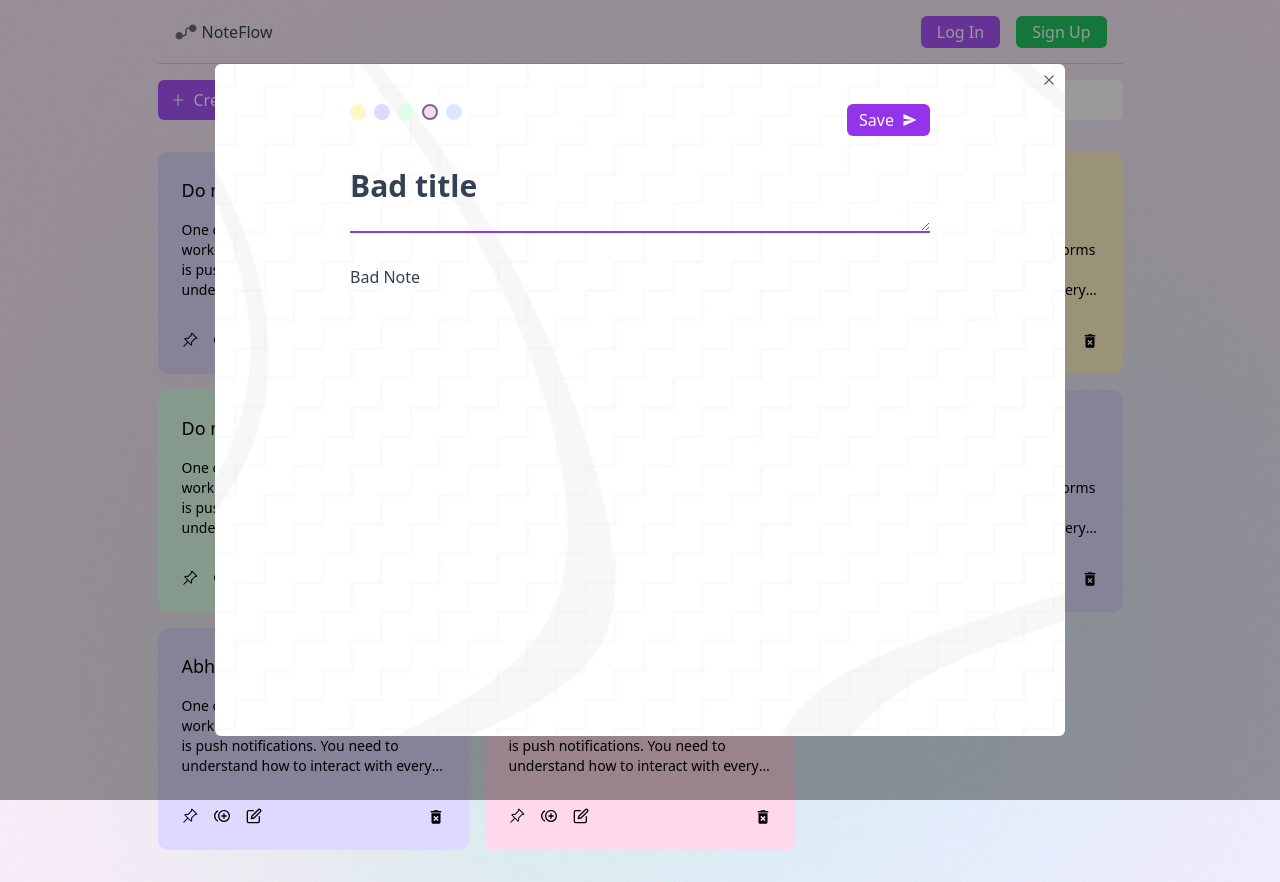
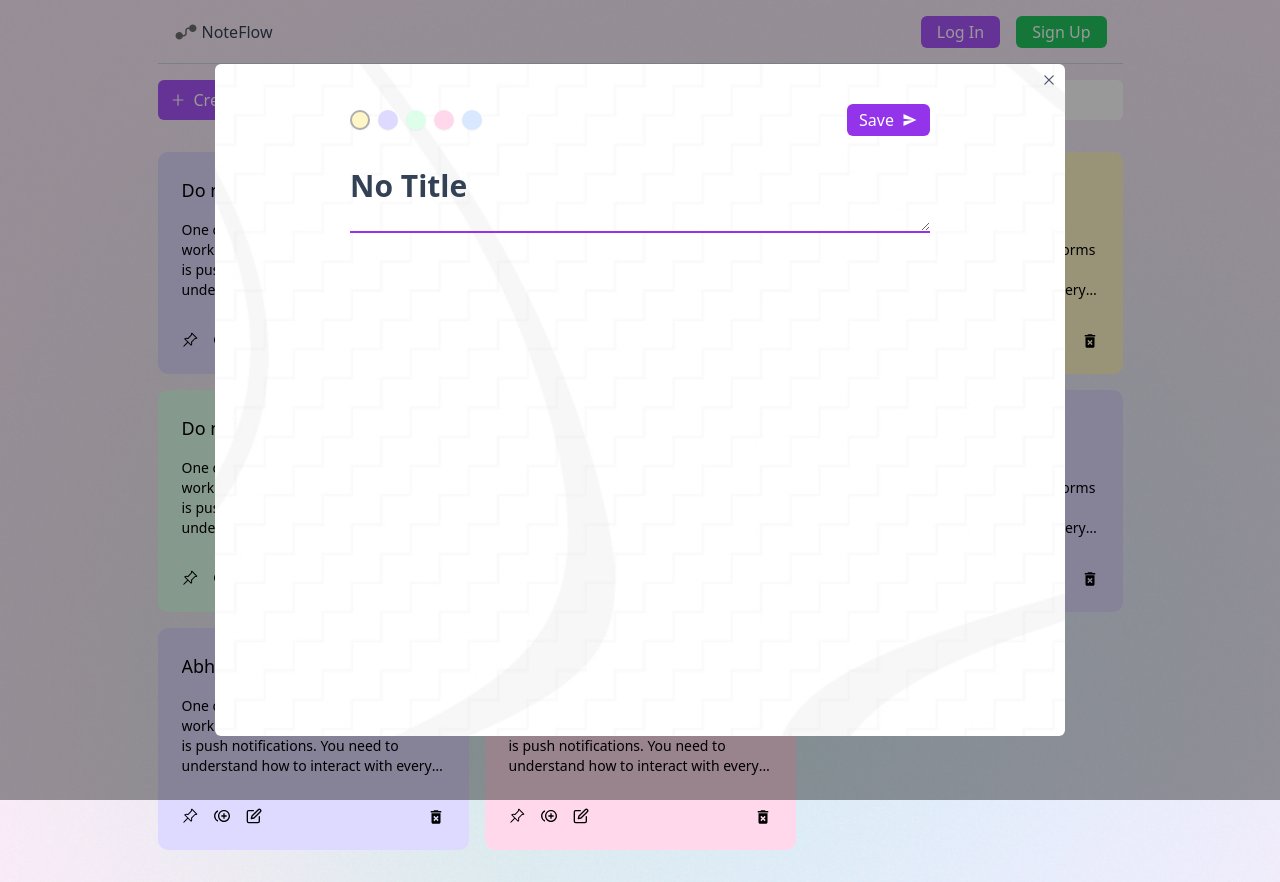
Before and after one commit to abh1sh3kk/NoteFlow, a React (Vite) app in the folder client/: page /notes in a window 1280 px wide. Both pictures are taken after typing "Sample" into the empty fields and a click on the button "Create a note". Built offline with nearby package versions, Linux system fonts and the light colour scheme.

Commit message:
Feature: Add change color feature

```diff
--- a/client/src/components/Colors/Colors.tsx
+++ b/client/src/components/Colors/Colors.tsx
@@ -1,16 +1,39 @@
-import React from "react";
+import React, { useState } from "react";
 
 function Colors({ selectedColor, handleColorChange }) {
     const colors = ["#FFF6C7", "#DED9FF", "#DDFFE9", "#FFD9EB", "#D9E8FF"];
-    return (
-        <div className="flex gap-2">
-            <div style={{ backgroundColor: colors[0] }} className="w-4 h-4 rounded-full "></div>
-            <div style={{ backgroundColor: colors[1] }} className="w-4 h-4 rounded-full "></div>
-            <div style={{ backgroundColor: colors[2] }} className="w-4 h-4 rounded-full "></div>
-            <div style={{ backgroundColor: colors[3] }} className="border-2 border-slate-500 w-4 h-4 rounded-full "></div>
-            <div style={{ backgroundColor: colors[4] }} className="w-4 h-4 rounded-full "></div>
-        </div>
-    );
+
+    colors.includes(selectedColor.toUpperCase()) || colors.push(selectedColor.toUpperCase());
+
+    const activateThisColor = (e: any) => {
+        handleColorChange(e.target.getAttribute("data-color"));
+        // selectColor("#FFF6C7") ;
+    };
+
+    function removeDuplicates(arr: String[]) {
+        return [...new Set(arr)];
+    }
+
+    const colorList = removeDuplicates(colors);
+
+    const colorJSX = colorList.map((color: any) => {
+        const colorStyle =
+            selectedColor.toUpperCase() === color
+                ? { backgroundColor: color, border: "2px solid #aeaeae" }
+                : { backgroundColor: color, border: "2px solid transparent" };
+
+        return (
+            <div
+                key={color}
+                data-color={color}
+                onClick={activateThisColor}
+                style={colorStyle}
+                className="shadow-sm w-5 h-5 rounded-full cursor-pointer hover:shadow-md"
+            ></div>
+        );
+    });
+
+    return <div className="flex gap-2">{colorJSX}</div>;
 }
 
 export default Colors;
--- a/client/src/components/Editor/Editor.tsx
+++ b/client/src/components/Editor/Editor.tsx
@@ -69,9 +69,10 @@ function Editor({
                 {/* article area */}
                 <form
                     onSubmit={handleNoteSubmit}
-                    className="flex flex-col items-start max-w-[924px] text-slate-700 mb-4 h-[600px] gap-4 sm:gap-8 w-full sm:w-auto"
+                    className="flex flex-col items-start mt-6 sm:mt-auto max-w-[924px] text-slate-700 mb-4 h-[600px] gap-4 sm:gap-8 w-full sm:w-auto"
                 >
-                    <div className="flex justify-between w-full sm:max-w-[580px]">
+                    <div
+                    className="flex items-center justify-between w-full sm:max-w-[580px]">
                         <div>
                             <Colors
                                 selectedColor={selectedColor}
--- a/client/src/components/Note/Note.tsx
+++ b/client/src/components/Note/Note.tsx
@@ -26,7 +26,7 @@ function Note({ id, title, note, color, dateCreated, dateModified, handleNoteCli
         <>
             <section
                 style={{ backgroundColor: color }}
-                className="w-full px-6 py-6 text-sm flex flex-col justify-between gap-8 rounded-[10px] cursor-pointer"
+                className="w-full px-6 py-6 text-sm flex flex-col justify-between gap-8 rounded-[10px] hover:shadow-sm cursor-pointer"
             >
                 <div className="note-upper flex flex-col gap-4">
                     <h2 className="text-lg line-clamp-1">{title}</h2>
--- a/client/src/pages/Homepage/Homepage.tsx
+++ b/client/src/pages/Homepage/Homepage.tsx
@@ -16,8 +16,8 @@ function Homepage() {
 
     const [noteDetailsForEditor, setNoteDetailsForEditor] = useState({
         id: "1",
-        title: "Bad title",
-        note: "Bad Note",
+        title: "No Title",
+        note: "",
         color: "#fff6c7",
         dateCreated: "",
         dateModified: "",
```
